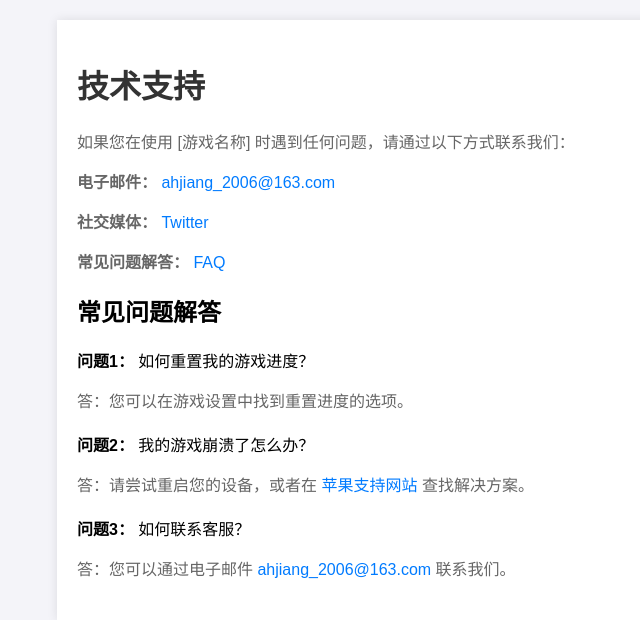
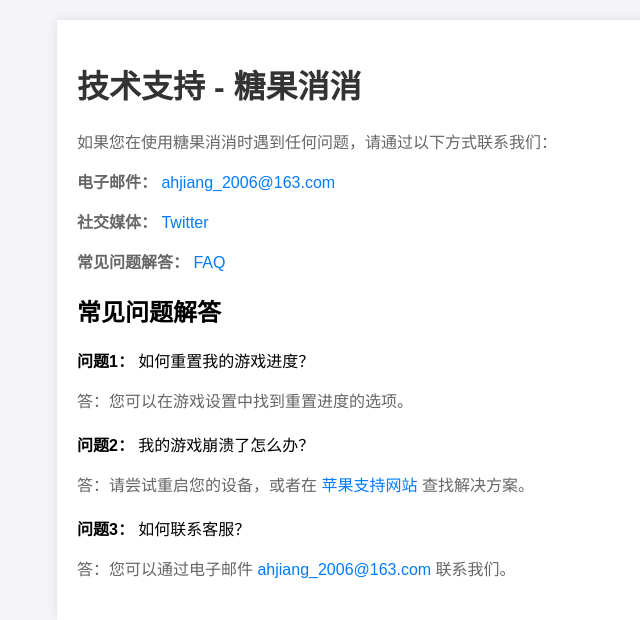
Before and after one commit to ahjiang/tangguoxiaoxiao, a plain HTML site: page index.html in a window 1280 px wide. Shown: the whole page, without its empty margins (163-803 px from the left). Drawn offline with Linux system fonts and the light colour scheme.

Commit message:
Update index.html
Fix

Signed-off-by: ahjiang <ahjiang_2006@163.com>

```diff
--- a/index.html
+++ b/index.html
@@ -3,7 +3,7 @@
 <head>
     <meta charset="UTF-8">
     <meta name="viewport" content="width=device-width, initial-scale=1.0">
-    <title>技术支持</title>
+    <title>技术支持 - 糖果消消</title>
     <style>
         body {
             font-family: Arial, sans-serif;
@@ -42,8 +42,8 @@
 </head>
 <body>
     <div class="container">
-        <h1>技术支持</h1>
-        <p>如果您在使用 [游戏名称] 时遇到任何问题，请通过以下方式联系我们：</p>
+        <h1>技术支持 - 糖果消消</h1>
+        <p>如果您在使用糖果消消时遇到任何问题，请通过以下方式联系我们：</p>
         <p><strong>电子邮件：</strong> <a href="mailto:ahjiang_2006@163.com">ahjiang_2006@163.com</a></p>
         <p><strong>社交媒体：</strong> <a href="https://twitter.com/yourcompany">Twitter</a></p>
         <p><strong>常见问题解答：</strong> <a href="#faq">FAQ</a></p>
```
